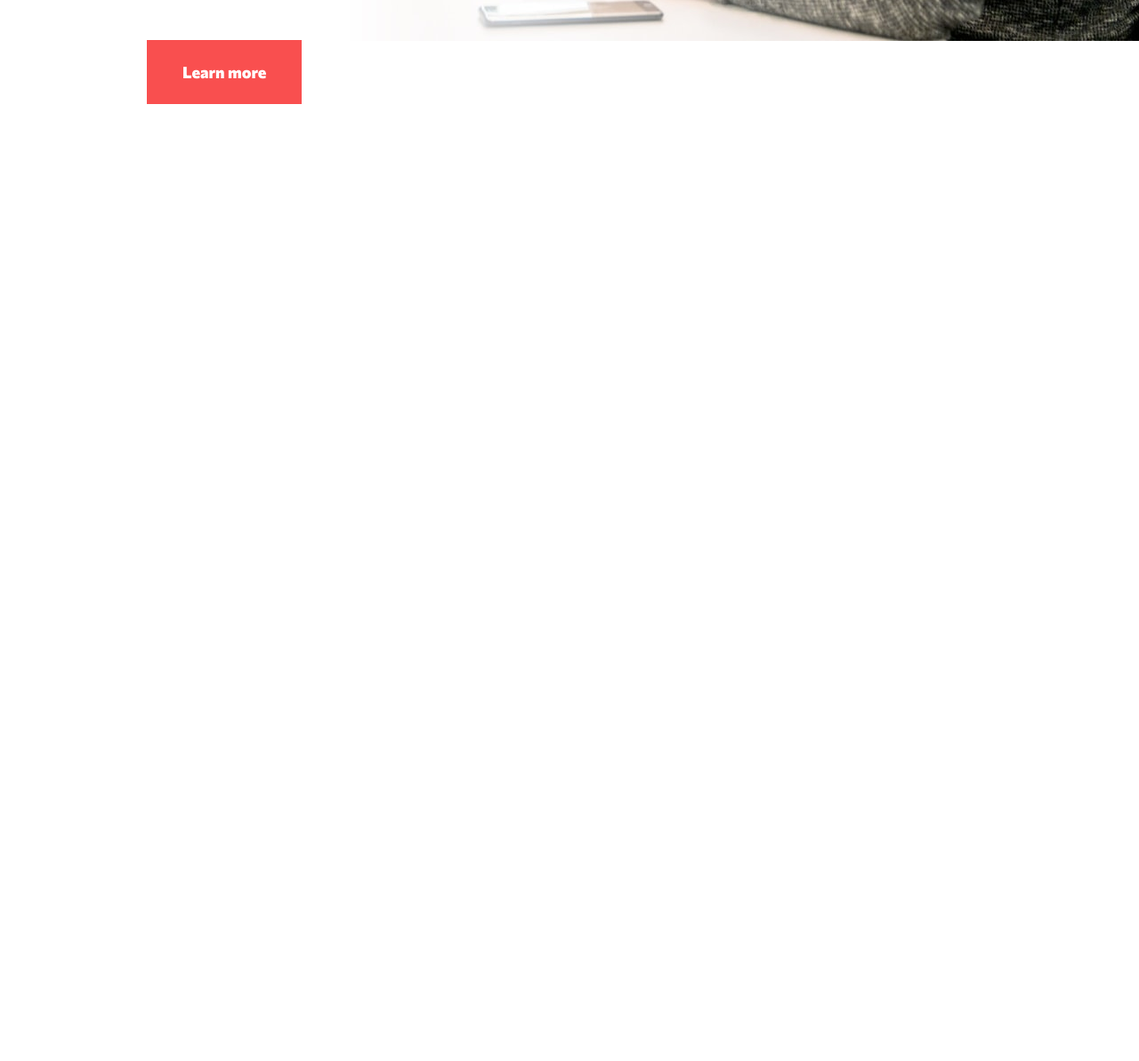
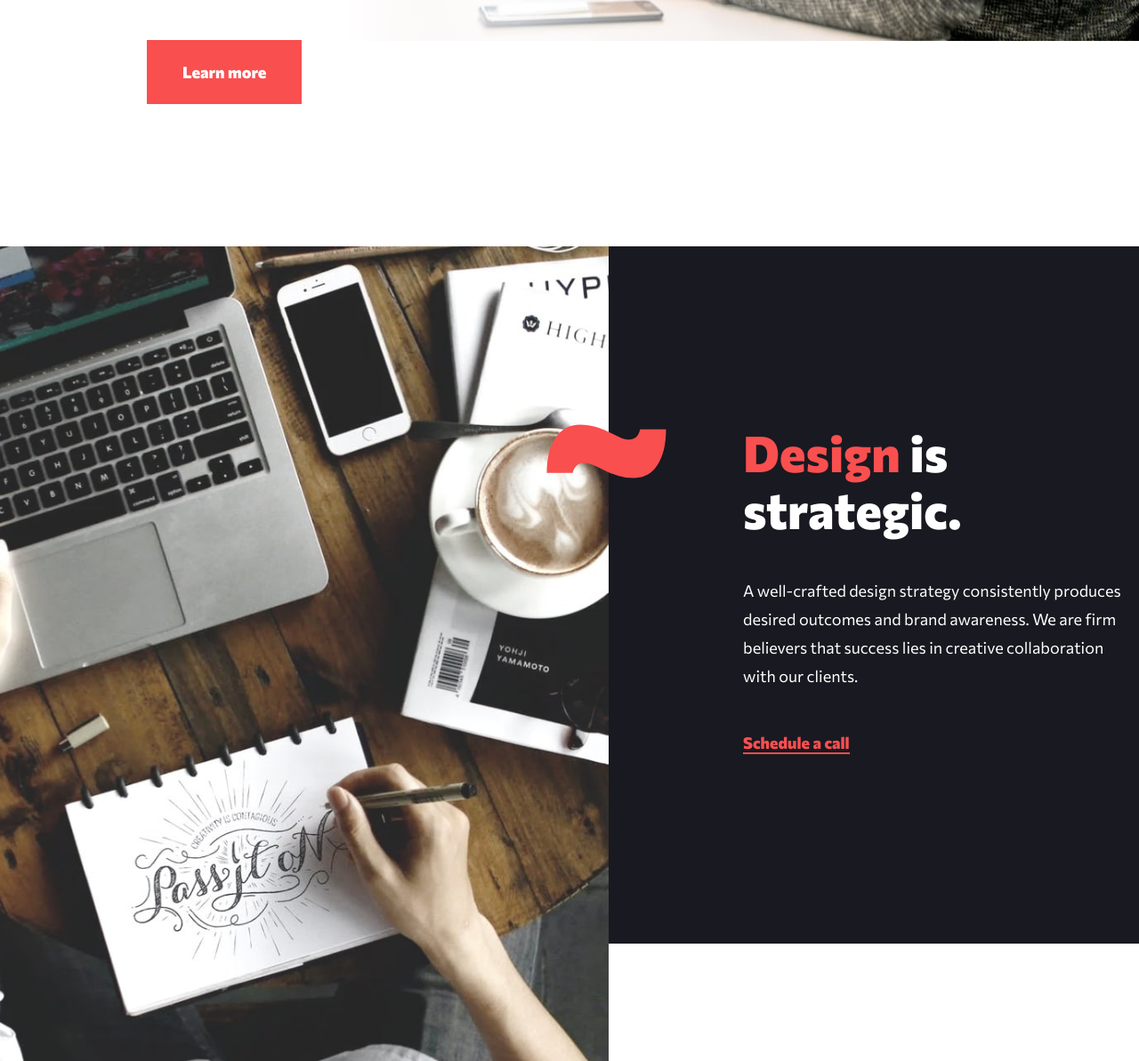
Before and after one commit to GultajAman/creative-single-page, a website: page index.html in a window 1280 px wide. Shown: the part 932-2125 px from the top of the page at 89% size. Before the commit the page ends 1209 px from the top, so only its background shows below. Drawn offline with nearby package versions, Linux system fonts and the light colour scheme; files that its build step writes are made by us from their sources.

Commit message:
finish section one: design

```diff
--- a/index.html
+++ b/index.html
@@ -46,15 +46,26 @@
         </div>
       </div>
     </header>
+    <section class="design">
+      <div class="design__left">
+        <img src="./assets/desktop/image-strategic.jpg" alt="image-strategic">
+      </div>
+      <div class="design__right">
+        <div class="design__right--box">
+          <div class="design__right--img">
+            <img src="./assets/desktop/bg-pattern-wave-red.svg" alt="bg-pattern-wave-red">
+          </div>
+          <div class="design__right--text">
+            <h3><span>Design</span> is strategic.</h3>
+            <p>A well-crafted design strategy consistently produces desired outcomes and brand awareness. We are firm believers
+              that success lies in creative collaboration with our clients.</p>
+            <a href="#">Schedule a call</a>
+          </div>
+        </div>
+      </div>
+    </section>
   </nav>
   <!--
-  Branding & website design agency
-
-  We specialize in visual storytelling by creating cohesive brand and website design
-  solutions for small businesses, giving lasting impressions to audiences in a digital world.
-
-  Learn more
-
   Design is strategic.
 
   A well-crafted design strategy consistently produces desired outcomes and brand awareness.
--- a/sass/_components.scss
+++ b/sass/_components.scss
@@ -85,3 +85,68 @@
     }
   }
 }
+
+//////////////////////////////////// DESIGN PART
+.design {
+  display: flex;
+  &__left {
+    img {
+      max-width: 100%;
+    }
+  }
+  &__right {
+    display: flex;
+    flex: 1;
+    background: #191921;
+    width: 705px;
+    height: 784px;
+    padding: 20rem 0;
+
+    &--box {
+      display: flex;
+      width: 666px;
+      margin-left: -7rem;
+    }
+    &--img {
+      max-width: 100%;
+      margin-right: 8.6rem;
+    }
+    &--text {
+      display: flex;
+      flex-direction: column;
+      align-items: flex-start;
+      justify-content: flex-start;
+      h3 {
+        font-weight: 800;
+        font-size: 56px;
+        line-height: 64px;
+        color: #ffffff;
+      }
+      span {
+        color: #f94f4f;
+      }
+      p {
+        font-weight: normal;
+        font-size: 18px;
+        line-height: 32px;
+        color: #ffffff;
+        margin-top: 4.3rem;
+        margin-bottom: 4.8rem;
+      }
+      a {
+        text-decoration: none;
+        font-weight: 800;
+        font-size: 18px;
+        line-height: 22px;
+        color: #f94f4f;
+        border-bottom: 2px solid #f94f4f;
+        &:hover {
+          color: #ff9393;
+          border-bottom: 2px solid #ff9393;
+        }
+      }
+    }
+  }
+}
+
+//////////////////////////////////// BRAND PART
```
